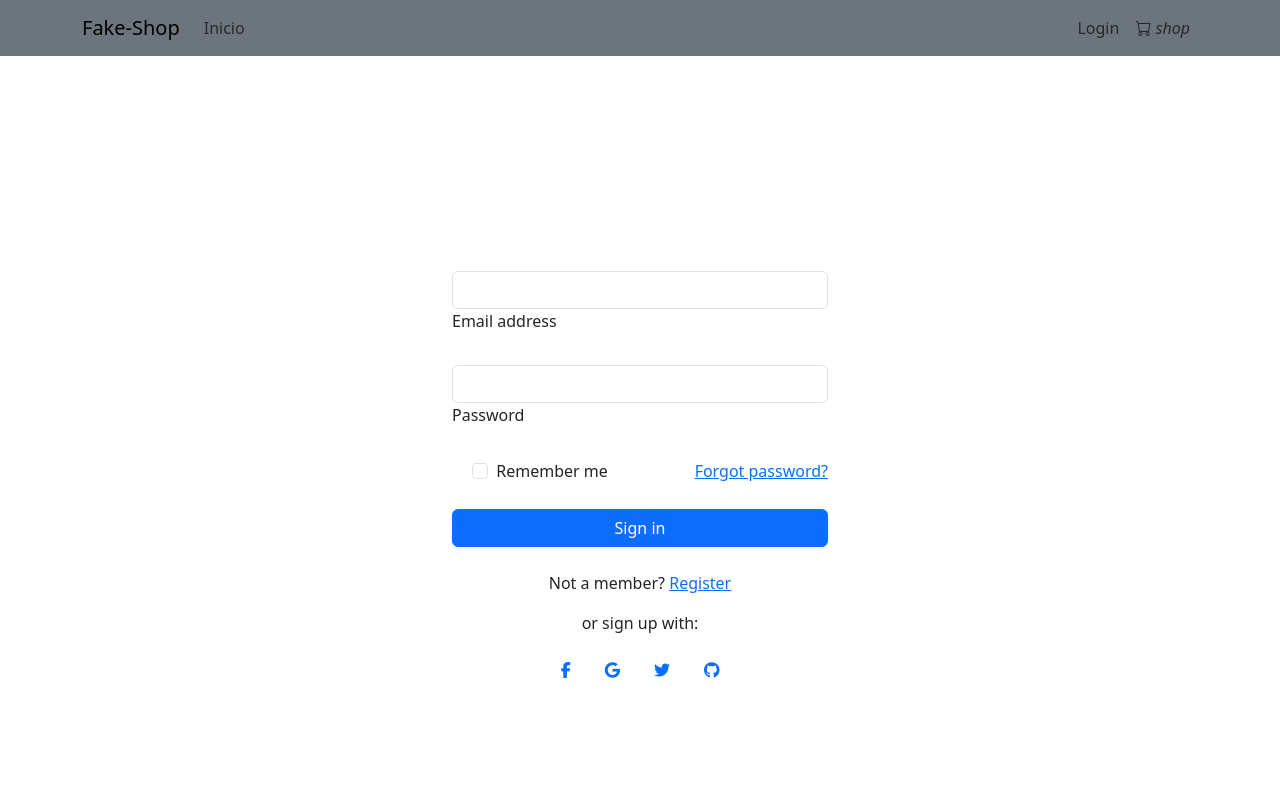
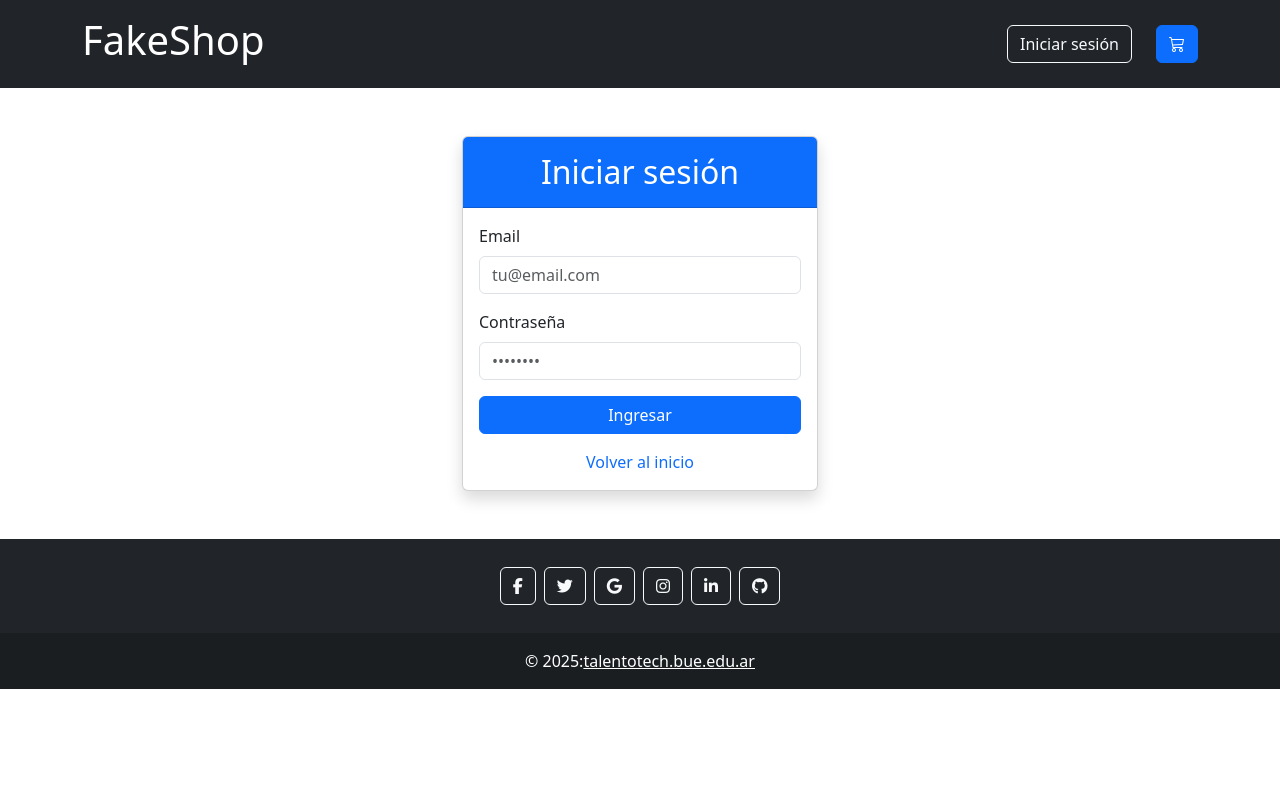
Before and after one commit to dtro-zombie/fakeShop, a React (Vite) app: page /loginForm in a window 1280 px wide. Shown: the top 800 px of the page. Built offline with nearby package versions, Linux system fonts and the light colour scheme.

Commit message:
feat: :sparkles: Restringir el acceso al carrito y otras secciones a usuarios autenticados con rutas protegidas.

```diff
--- a/src/components/header.jsx
+++ b/src/components/header.jsx
@@ -1,52 +1,43 @@
-import {Navbar,Container,Nav,NavDropdown} from 'react-bootstrap'
-import { Link, useNavigate } from 'react-router-dom';
-import 'bootstrap-icons/font/bootstrap-icons.css';
+import { useContext } from 'react';
+import { Link } from 'react-router-dom';
+import { AuthContext } from '../context/AuthContext';
+import { CarritoContext } from '../context/carritoContext';
 
+export default function Header() {
+  const { user, logout } = useContext(AuthContext);
+  const { carrito } = useContext(CarritoContext);
 
+  return (
+    <header className="bg-dark text-white p-3">
+      <div className="container d-flex justify-content-between align-items-center">
+        <Link to="/" className="text-white text-decoration-none">
+          <h1>FakeShop</h1>
+        </Link>
 
-export default function Header()
-{
+        <div className="d-flex align-items-center gap-4">
+          {user ? (
+            <>
+              <span>Hola, {user.name}</span>
+              <button onClick={logout} className="btn btn-outline-light">
+                Cerrar sesión
+              </button>
+            </>
+          ) : (
+            <Link to="/loginForm" className="btn btn-outline-light">
+              Iniciar sesión
+            </Link>
+          )}
 
-const navigate = useNavigate();
-
-    return(
-
-       <>
-     <Navbar collapseOnSelect expand="lg" className="bg-secondary text-light">
-      <Container>
-        <Navbar.Brand href="#home">Fake-Shop</Navbar.Brand>
-        <Navbar.Toggle aria-controls="responsive-navbar-nav" />
-        <Navbar.Collapse id="responsive-navbar-nav">
-          <Nav className="me-auto">
-             <Nav.Link as={Link} to="/">Inicio</Nav.Link>
-            {/* <Nav.Link href="#pricing">Poductos</Nav.Link> */}
-            {/* <NavDropdown title="Dropdown" id="collapsible-nav-dropdown">
-              <NavDropdown.Item href="#action/3.1">Action</NavDropdown.Item>
-              <NavDropdown.Item href="#action/3.2">
-                Another action
-              </NavDropdown.Item>
-              <NavDropdown.Item href="#action/3.3">Something</NavDropdown.Item>
-              <NavDropdown.Divider />
-              <NavDropdown.Item href="#action/3.4">
-                Separated link
-              </NavDropdown.Item>
-            </NavDropdown> */}
-          </Nav>
-          <Nav>
-            <Nav.Link as={Link} to="/loginForm">Login</Nav.Link>
-            <Nav.Link as={Link} to="/carrito">
-             <i className="bi bi-cart"> shop</i>
-
-            </Nav.Link>
-          </Nav>
-        </Navbar.Collapse>
-      </Container>
-    </Navbar>
-      <br />
-
-    </>
-
-
-
-    )
+          <Link to="/carrito" className="btn btn-primary position-relative">
+            <i className="bi bi-cart3"></i>
+            {carrito.length > 0 && (
+              <span className="position-absolute top-0 start-100 translate-middle badge rounded-pill bg-danger ">
+                {carrito.reduce((total, item) => total + item.cantidad, 0)}
+              </span>
+            )}
+          </Link>
+        </div>
+      </div>
+    </header>
+  );
 }
--- /dev/null
+++ b/src/context/AuthContext.jsx
@@ -0,0 +1,44 @@
+import { createContext, useState, useEffect, useContext } from 'react';
+
+export const AuthContext = createContext();
+
+// Exporta el hook useAuth para usar el contexto
+export const useAuth = () => {
+  return useContext(AuthContext);
+};
+
+export const AuthProvider = ({ children }) => {
+  const [user, setUser] = useState(() => {
+    const saved = localStorage.getItem('user');
+    return saved ? JSON.parse(saved) : null;
+  });
+
+  useEffect(() => {
+    if (user) {
+      localStorage.setItem('user', JSON.stringify(user));
+    } else {
+      localStorage.removeItem('user');
+    }
+  }, [user]);
+
+  const login = (email, password) => {
+    // Simulamos login exitoso
+    const fakeUser = {
+      email,
+      name: email.split('@')[0],
+      token: Math.random().toString(36).substring(2)
+    };
+    setUser(fakeUser);
+    return true;
+  };
+
+  const logout = () => {
+    setUser(null);
+  };
+
+  return (
+    <AuthContext.Provider value={{ user, login, logout }}>
+      {children}
+    </AuthContext.Provider>
+  );
+};
--- a/src/context/carritoContext.jsx
+++ b/src/context/carritoContext.jsx
@@ -1,9 +1,38 @@
-import { createContext, useState, useEffect } from 'react';
+import { createContext, useReducer, useEffect } from 'react';
 
 export const CarritoContext = createContext();
 
+const carritoReducer = (state, action) => {
+  switch (action.type) {
+    case 'AGREGAR':
+      const existe = state.find(p => p.id === action.producto.id);
+      if (existe) {
+        return state.map(p =>
+          p.id === action.producto.id
+            ? { ...p, cantidad: p.cantidad + (action.cantidad || 1) }
+            : p
+        );
+      }
+      return [...state, { ...action.producto, cantidad: action.cantidad || 1 }];
+
+    case 'QUITAR':
+      return state.filter(p => p.id !== action.id);
+
+    case 'CAMBIAR_CANTIDAD':
+      return state.map(p =>
+        p.id === action.id ? { ...p, cantidad: action.cantidad } : p
+      );
+
+    case 'VACIAR':
+      return [];
+
+    default:
+      return state;
+  }
+};
+
 export const CarritoProvider = ({ children }) => {
-  const [carrito, setCarrito] = useState(() => {
+  const [carrito, dispatch] = useReducer(carritoReducer, [], () => {
     const saved = localStorage.getItem('carrito');
     return saved ? JSON.parse(saved) : [];
   });
@@ -12,43 +41,32 @@ export const CarritoProvider = ({ children }) => {
     localStorage.setItem('carrito', JSON.stringify(carrito));
   }, [carrito]);
 
-  const agregarProducto = (producto, cantidad = 1) => {
-    setCarrito(prev => {
-      const existe = prev.find(p => p.id === producto.id);
-      if (existe) {
-        return prev.map(p =>
-          p.id === producto.id ? { ...p, cantidad: p.cantidad + cantidad } : p
-        );
-      } else {
-        return [...prev, { ...producto, cantidad }];
-      }
-    });
+  const agregarProducto = (producto, cantidad) => {
+    dispatch({ type: 'AGREGAR', producto, cantidad });
   };
 
   const quitarProducto = (id) => {
-    setCarrito(prev => prev.filter(p => p.id !== id));
+    dispatch({ type: 'QUITAR', id });
   };
 
   const cambiarCantidad = (id, cantidad) => {
-    setCarrito(prev =>
-      prev.map(p =>
-        p.id === id ? { ...p, cantidad: cantidad } : p
-      )
-    );
+    dispatch({ type: 'CAMBIAR_CANTIDAD', id, cantidad });
   };
 
   const vaciarCarrito = () => {
-    setCarrito([]);
+    dispatch({ type: 'VACIAR' });
   };
 
   return (
-    <CarritoContext.Provider value={{
-      carrito,
-      agregarProducto,
-      quitarProducto,
-      cambiarCantidad,
-      vaciarCarrito
-    }}>
+    <CarritoContext.Provider
+      value={{
+        carrito,
+        agregarProducto,
+        quitarProducto,
+        cambiarCantidad,
+        vaciarCarrito
+      }}
+    >
       {children}
     </CarritoContext.Provider>
   );
--- a/src/main.jsx
+++ b/src/main.jsx
@@ -3,6 +3,7 @@ import { createRoot } from 'react-dom/client'
 import './index.css'
 import App from './App.jsx'
 import 'bootstrap/dist/css/bootstrap.min.css';
+import 'bootstrap-icons/font/bootstrap-icons.css';
 
 createRoot(document.getElementById('root')).render(
   <StrictMode>
--- a/src/pages/loginForm.jsx
+++ b/src/pages/loginForm.jsx
@@ -1,104 +1,67 @@
-import React, { useState } from 'react';
+import { useLocation } from 'react-router-dom';
+import { Link } from 'react-router-dom';
 
-function LoginForm() {
-  const [email, setEmail] = useState('');
-  const [password, setPassword] = useState('');
-  const [rememberMe, setRememberMe] = useState(false);
-
-  const handleSubmit = (e) => {
-    e.preventDefault();
-    // Aquí puedes manejar la lógica de envío del formulario, por ejemplo, enviar a una API
-    console.log('Email:', email);
-    console.log('Password:', password);
-    console.log('Remember Me:', rememberMe);
-    // Agrega tu lógica de autenticación aquí
-  };
+export default function LoginForm() {
+  const location = useLocation();
+  const fromCarrito = location.state?.fromCarrito;
 
   return (
-  <div className="d-flex justify-content-center align-items-center vh-100">
-    <div className="container" style={{ maxWidth: '400px' }}>
-      <form onSubmit={handleSubmit}>
-        <div data-mdb-input-init className="form-outline mb-4">
+    <div className="container mt-5">
+      <div className="row justify-content-center">
+        <div className="col-md-6 col-lg-4">
+          {/* Alert cuando viene del carrito */}
+          {fromCarrito && (
+            <div className="alert alert-info alert-dismissible fade show mb-4">
+              <strong>¡Atención!</strong> Debes iniciar sesión para acceder al carrito
+              <button
+                type="button"
+                className="btn-close"
+                data-bs-dismiss="alert"
+              ></button>
+            </div>
+          )}
+
+          {/* Tarjeta del formulario */}
+          <div className="card shadow">
+            <div className="card-header bg-primary text-white">
+              <h2 className="card-title text-center mb-0 py-2">Iniciar sesión</h2>
+            </div>
+            <div className="card-body">
+              <form>
+                <div className="mb-3">
+                  <label htmlFor="email" className="form-label">Email</label>
                   <input
                     type="email"
-            id="form2Example1"
                     className="form-control"
-            value={email}
-            onChange={(e) => setEmail(e.target.value)}
+                    id="email"
+                    placeholder="tu@email.com"
+                    required
                   />
-          <label className="form-label" htmlFor="form2Example1">
-            Email address
-          </label>
                 </div>
-
-        <div data-mdb-input-init className="form-outline mb-4">
+                <div className="mb-3">
+                  <label htmlFor="password" className="form-label">Contraseña</label>
                   <input
                     type="password"
-            id="form2Example2"
                     className="form-control"
-            value={password}
-            onChange={(e) => setPassword(e.target.value)}
+                    id="password"
+                    placeholder="••••••••"
+                    required
                   />
-          <label className="form-label" htmlFor="form2Example2">
-            Password
-          </label>
                 </div>
+                <button type="submit" className="btn btn-primary w-100">
+                  Ingresar
+                </button>
+              </form>
 
-        <div className="row mb-4">
-          <div className="col d-flex justify-content-center">
-            <div className="form-check">
-              <input
-                className="form-check-input"
-                type="checkbox"
-                id="form2Example31"
-                checked={rememberMe}
-                onChange={(e) => setRememberMe(e.target.checked)}
-              />
-              <label className="form-check-label" htmlFor="form2Example31">
-                Remember me
-              </label>
+              <div className="text-center mt-3">
+                <Link to="/" className="text-decoration-none">
+                  Volver al inicio
+                </Link>
               </div>
             </div>
-
-          <div className="col text-end">
-            <a href="#!">Forgot password?</a>
           </div>
         </div>
-
-        <button
-          type="submit"
-          data-mdb-button-init
-          data-mdb-ripple-init
-          className="btn btn-primary btn-block mb-4 w-100"
-        >
-          Sign in
-        </button>
-
-        <div className="text-center">
-          <p>
-            Not a member? <a href="#!">Register</a>
-          </p>
-          <p>or sign up with:</p>
-          <div>
-            <button type="button" className="btn btn-link btn-floating mx-1">
-              <i className="fab fa-facebook-f"></i>
-            </button>
-            <button type="button" className="btn btn-link btn-floating mx-1">
-              <i className="fab fa-google"></i>
-            </button>
-            <button type="button" className="btn btn-link btn-floating mx-1">
-              <i className="fab fa-twitter"></i>
-            </button>
-            <button type="button" className="btn btn-link btn-floating mx-1">
-              <i className="fab fa-github"></i>
-            </button>
-          </div>
-        </div>
-      </form>
       </div>
     </div>
   );
-
 }
-
-export default LoginForm;
```
Also changed, not shown: src/App.jsx (+25 -4 lines), 1 other file (tests, documents, lock files or other folders). Lines whose indentation alone changed are shown as unchanged.
